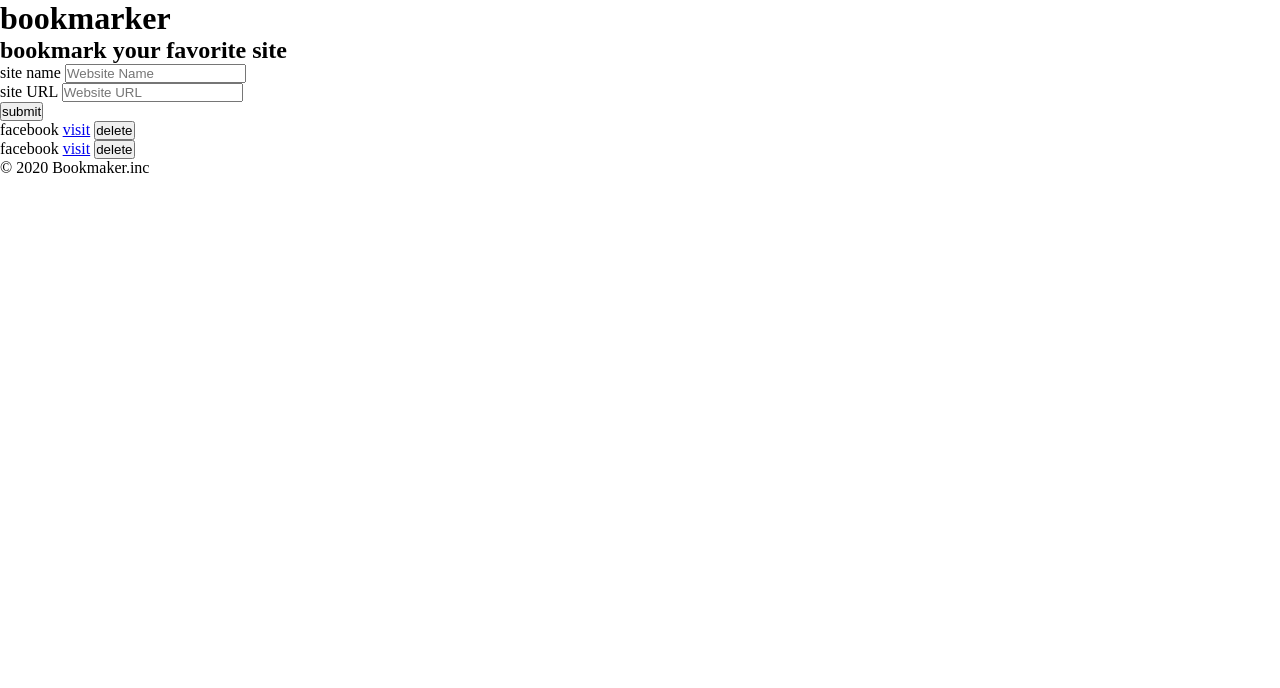
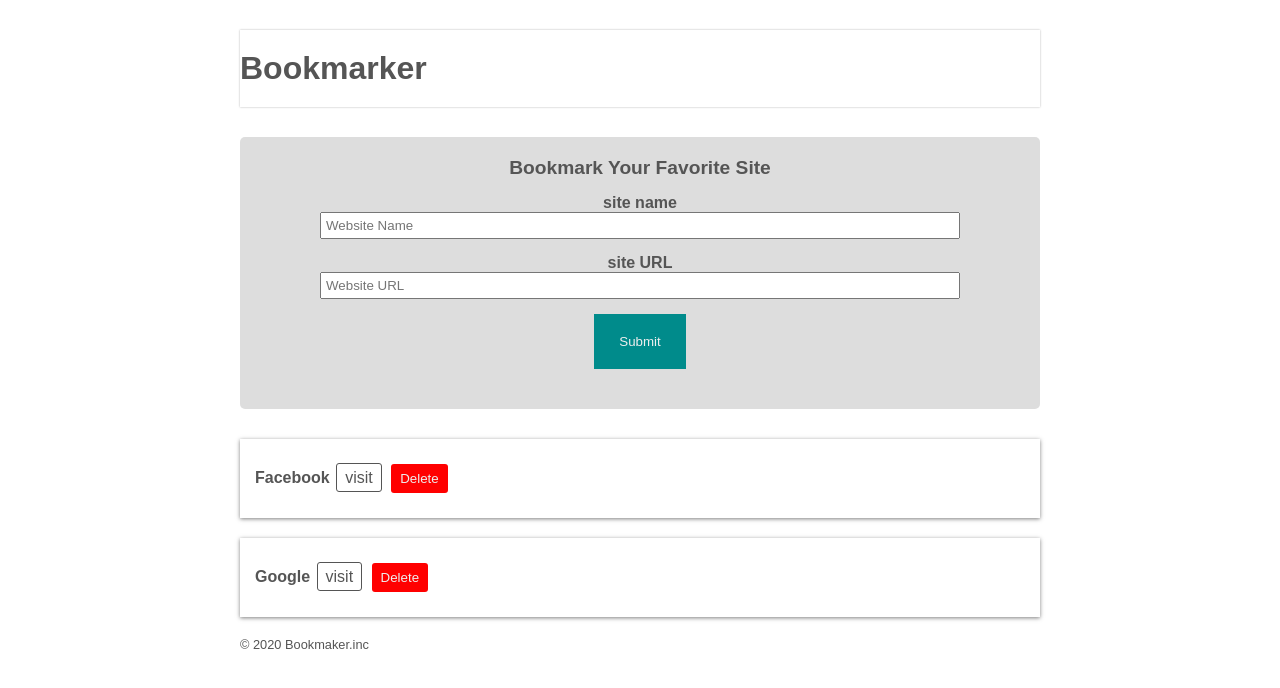
Before and after one commit to franky3-git/book-mark-app-example, a plain HTML site: page index.html in a window 1280 px wide. Drawn offline with Linux system fonts and the light colour scheme.

Commit message:
basic style the page

```diff
--- a/index.html
+++ b/index.html
@@ -24,6 +24,7 @@
 </head>
 <body>
 
+	<div class="container">
 		<h1>bookmarker</h1>
 
 		<div class="inputs-box-container">
@@ -31,7 +32,7 @@
 			<form action="">
 				<div class="input-box">
 					<label for="site-name">site name</label>
-				<input type="text" placeholder="Website Name">
+					<input type="text" placeholder="Website Name" id="site-name">
 				</div>
 				<div class="input-box">
 					<label for="site-url">site URL</label>
@@ -44,12 +45,12 @@
 
 		<div class="output-container">
 			<div class="bookmark">
-			<span class="name">facebook</span>
+				<span class="bookmark-name">facebook</span>
 				<a href="#" class="btn-visit">visit</a>
 				<button class="btn-remove">delete</button>
 			</div>
 			<div class="bookmark">
-			<span class="name">facebook</span>
+				<span class="bookmark-name">google</span>
 				<a href="#" class="btn-visit">visit</a>
 				<button class="btn-remove">delete</button>
 			</div>
@@ -58,6 +59,8 @@
 		<footer>
 			<p>&copy; 2020 Bookmaker.inc</p>
 		</footer>
+	</div>
+
 
 	<script src="src/js/app.js"></script>
 </body>
--- a/src/css/style.css
+++ b/src/css/style.css
@@ -0,0 +1,86 @@
+:root {
+	--text-color: #555;
+	--remove-background-color: red;
+	--bookmark-background-color: #fff;
+}
+body {
+	color: var(--text-color);
+	font-family: sans-serif;
+}
+.container {
+	max-width: 800px;
+	margin: auto;
+}
+
+h1 {
+	text-transform: capitalize;
+	padding: 20px 0;
+	box-shadow: 0 0 2px rgba(0, 0, 0, .3);
+	margin: 30px 0;
+}
+
+.inputs-box-container {
+	background-color: #ddd;
+	text-align: center;
+	border-radius: 5px;
+	padding: 20px 0 30px
+}
+h2 {
+	text-transform: capitalize;
+	font-size: 1.2em;
+}
+form {
+	width: 80%;
+	margin: 10px auto;
+}
+.input-box {
+	margin: 15px 0;
+}
+.input-box label {
+	font-weight: 600;
+}
+.input-box input {
+	width: 100%;
+	padding: 4px;
+}
+form button {
+	text-transform: capitalize;
+	color: #eee;
+	background-color: darkcyan;
+	padding: 20px 25px;
+	cursor: pointer;
+	border: none;
+}
+.output-container {
+	margin-top: 30px;
+}
+.bookmark {
+	background-color: var(--bookmark-background-color);
+	padding: 25px 15px;
+	box-shadow: 0 1px 4px rgba(0, 0, 0, .5);
+	margin: 20px 0;
+}
+.bookmark-name {
+	text-transform: capitalize;
+	font-weight: 600;
+}
+.btn-visit {
+	text-decoration: none;
+	color: inherit;
+	border: solid 1px var(--text-color);
+	padding: 5px 8px;
+	margin: 0 5px 0 2px;
+	border-radius: 3px;
+}
+.btn-remove {
+	padding: 7px 9px;
+	text-transform: capitalize;
+	color: #eee;
+	cursor: pointer;
+	background-color: var(--remove-background-color);
+	border: none;
+	border-radius: 3px;
+}
+footer {
+	font-size: .8em;
+}
```
Lines whose indentation alone changed are shown as unchanged.
